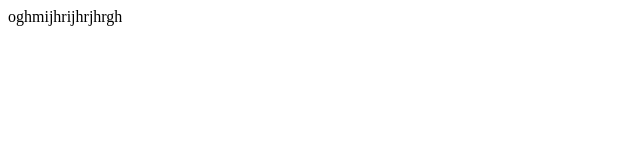
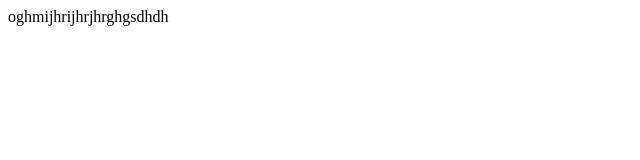
Before and after one commit to OkamotofgvbjmnHaruki/untitled, a website: page index.html in a window 1280 px wide. Shown: the full height of the page, 0-640 px from the left. Drawn offline with Linux system fonts and the light colour scheme.

Commit message:
GitHubの説明を聞いたよ。

```diff
--- a/index.html
+++ b/index.html
@@ -5,6 +5,6 @@
     <title>Title</title>
 </head>
 <body>
-oghmijhrijhrjhrgh
+oghmijhrijhrjhrghgsdhdh
 </body>
 </html>
```
